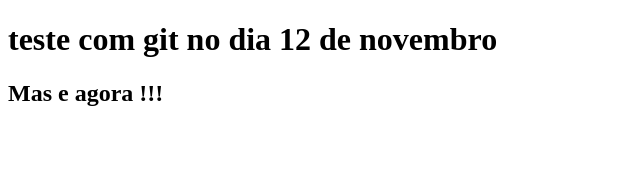
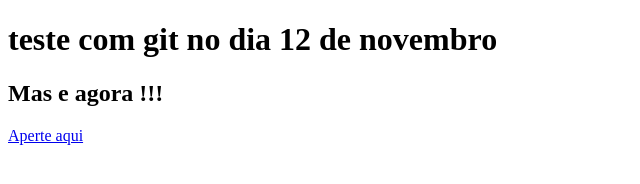
Before and after one commit to Geandersonw/testedegit, a plain HTML site: page index.html in a window 1280 px wide. Shown: the full height of the page, 0-640 px from the left. Drawn offline with Linux system fonts and the light colour scheme.

Commit message:
#comment adicionei um link #time 8m

```diff
--- a/index.html
+++ b/index.html
@@ -6,9 +6,9 @@
 	<body>
 
 
-	<h1> teste com git no dia 12 de novembro </h1>
-	<h2> Mas e agora !!! </h2>
+		<h1> teste com git no dia 12 de novembro </h1>
+		<h2> Mas e agora !!! </h2>
 
-
+		<a href="https://www.google.com"> Aperte aqui
 	</body>
 	</html>
```
